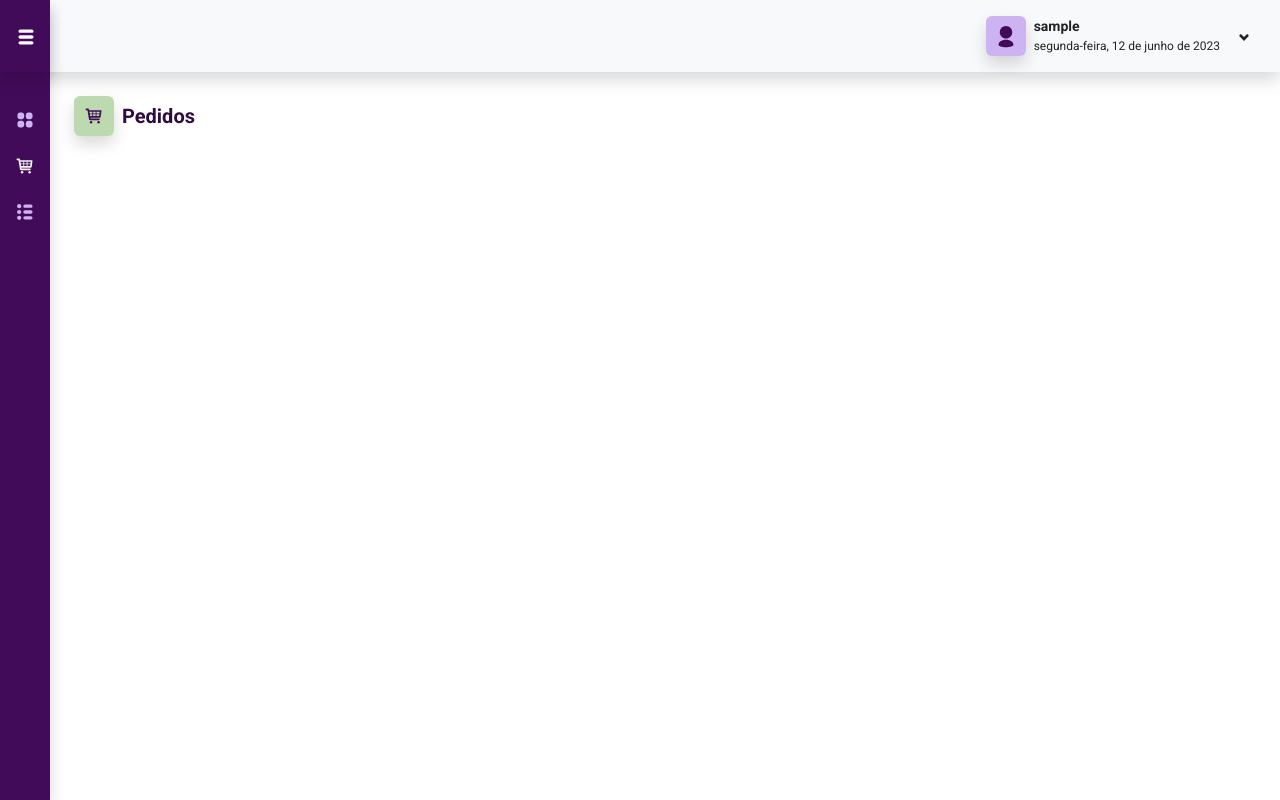
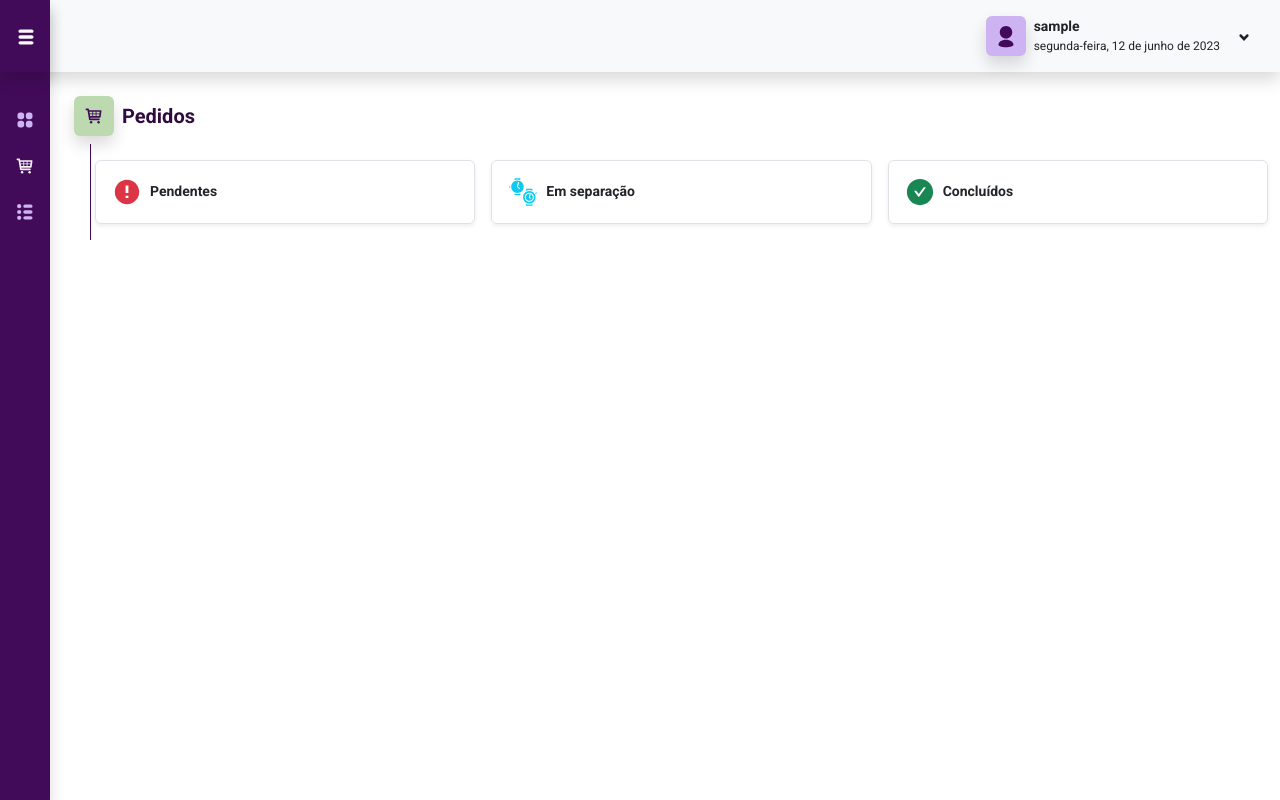
Before and after one commit to guigabraga/cronnos_app, a React (Vite) app: page /pedidos in a window 1280 px wide. Built offline with nearby package versions, Linux system fonts and the light colour scheme; sample sign-in values are in the browser's storage.

Commit message:
Implementação dos compoentes de pedidos.

```diff
--- /dev/null
+++ b/src/components/Pedidos/Concluidos.jsx
@@ -0,0 +1,20 @@
+import React, { useState, useEffect} from 'react'
+import Axios from 'axios'
+import { AiFillCheckCircle } from 'react-icons/ai'
+
+function Concluidos(){
+
+    return(
+
+        <div className='col border rounded shadow-sm p-3'>
+            <div className='hstack gap-2'>
+                <AiFillCheckCircle className='cronnos-font-30 text-success'/>
+                <span className='cronnos-font-14 fw-semibold'>Concluídos</span>
+            </div>
+        </div>
+
+    )
+
+}
+
+export default Concluidos
--- /dev/null
+++ b/src/components/Pedidos/Pendentes.jsx
@@ -0,0 +1,20 @@
+import React, { useState, useEffect} from 'react'
+import Axios from 'axios'
+import { IoMdAlert } from 'react-icons/io'
+
+function Pendentes(){
+
+    return(
+
+        <div className='col border rounded shadow-sm p-3'>
+            <div className='hstack gap-2'>
+                <IoMdAlert className='cronnos-font-30 text-danger'/>
+                <span className='cronnos-font-14 fw-semibold'>Pendentes</span>
+            </div>
+        </div>
+
+    )
+
+}
+
+export default Pendentes
--- /dev/null
+++ b/src/components/Pedidos/Separacao.jsx
@@ -0,0 +1,20 @@
+import React, { useState, useEffect} from 'react'
+import Axios from 'axios'
+import { GiTimeSynchronization } from 'react-icons/gi'
+
+function Separacao(){
+
+    return(
+
+        <div className='col border rounded shadow-sm p-3'>
+            <div className='hstack gap-2'>
+                <GiTimeSynchronization className='cronnos-font-30 text-info'/>
+                <span className='cronnos-font-14 fw-semibold'>Em separação</span>
+            </div>
+        </div>
+
+    )
+
+}
+
+export default Separacao
--- a/src/private-pages/Pedidos.jsx
+++ b/src/private-pages/Pedidos.jsx
@@ -1,5 +1,9 @@
 import React from 'react'
 import { TiShoppingCart } from 'react-icons/ti'
+
+import Pendentes from '../components/Pedidos/Pendentes'
+import Separacao from '../components/Pedidos/Separacao'
+import Concluidos from '../components/Pedidos/Concluidos'
 
 function Pedidos(){
 
@@ -14,6 +18,15 @@ function Pedidos(){
                     <span className='fw-bold cronnos-text-info cronnos-font-20'>Pedidos</span>
                 </div>
             </div>
+            <div className='ps-3'>
+                <div className='border-color-primary mt-2 ps-3 py-3'>
+                    <div className='row gap-3'>
+                        <Pendentes/>
+                        <Separacao/>
+                        <Concluidos/>
+                    </div>
+                </div>
+            </div>
         </div>
 
     )
--- a/src/private-pages/ProdutosEstoque.jsx
+++ b/src/private-pages/ProdutosEstoque.jsx
@@ -1,4 +1,4 @@
-import React, { useState, useEffect} from 'react'
+import React, { useState } from 'react'
 import { TiThList } from 'react-icons/ti'
 
 import ModalNovoProduto from '../components/ProdutosEstoque/ModalNovoProduto'
```
